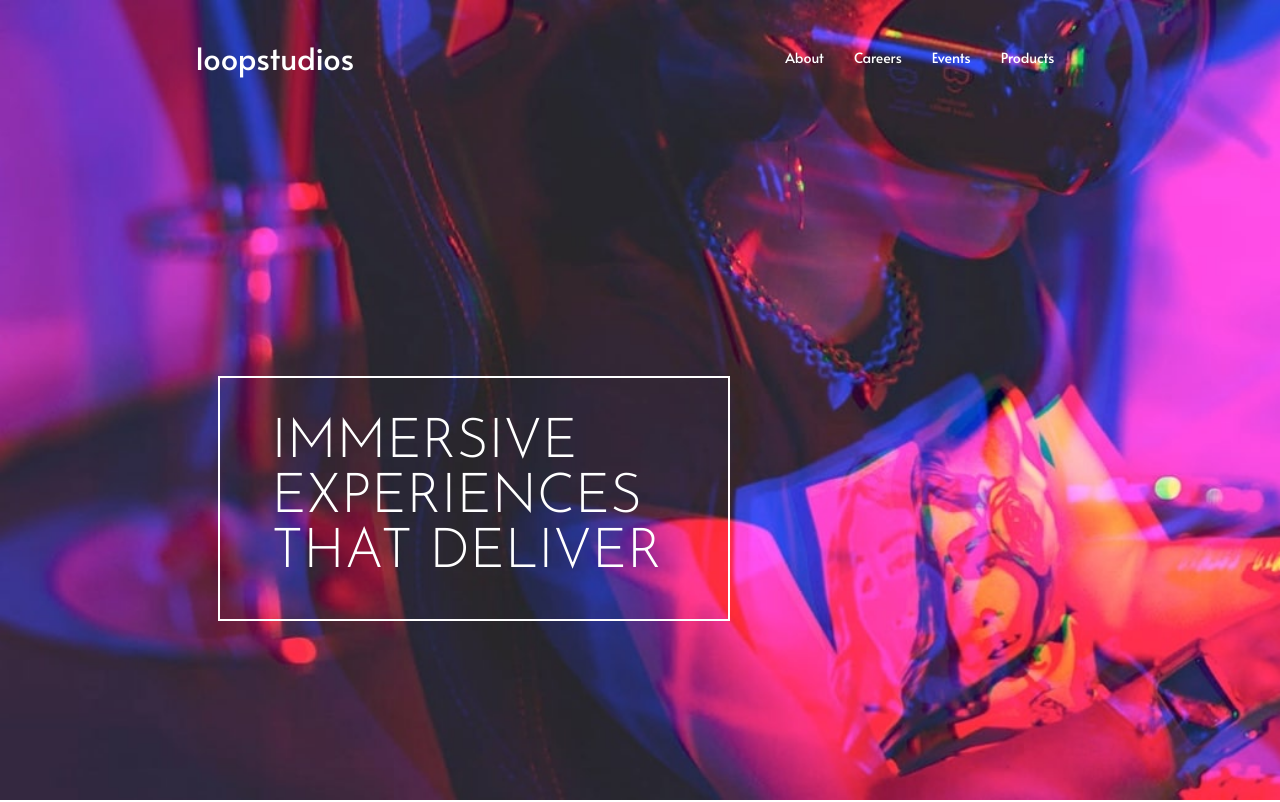
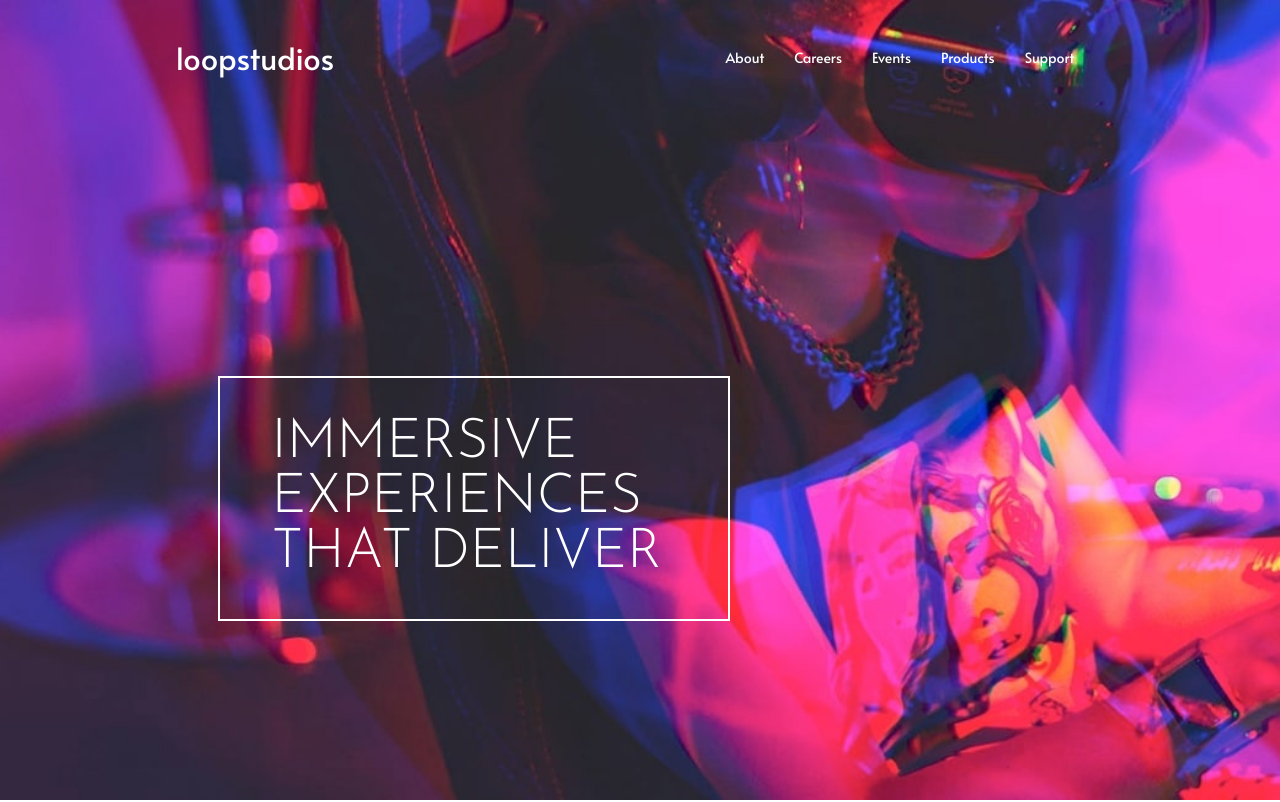
Before and after one commit to Jesus-Garcia-Montalvo/Space-website, a React (Vite) app: page /home in a window 1280 px wide. Shown: the top 802 px of the page. Built offline with nearby package versions, Linux system fonts and the light colour scheme.

Commit message:
corrección Nav

```diff
--- a/src/componets/Nav.jsx
+++ b/src/componets/Nav.jsx
@@ -68,6 +68,12 @@ function Nav() {
             <span className="nav__bar"></span>
           </li>
           <li className="nav__item">
+            <a href="#" className="nav__link">
+              Support
+            </a>
+            <span className="nav__bar"></span>
+          </li>
+          <li className="nav__item">
             <a href="#" className="nav__link"></a>
             <span className="nav__bar"></span>
           </li>
```
